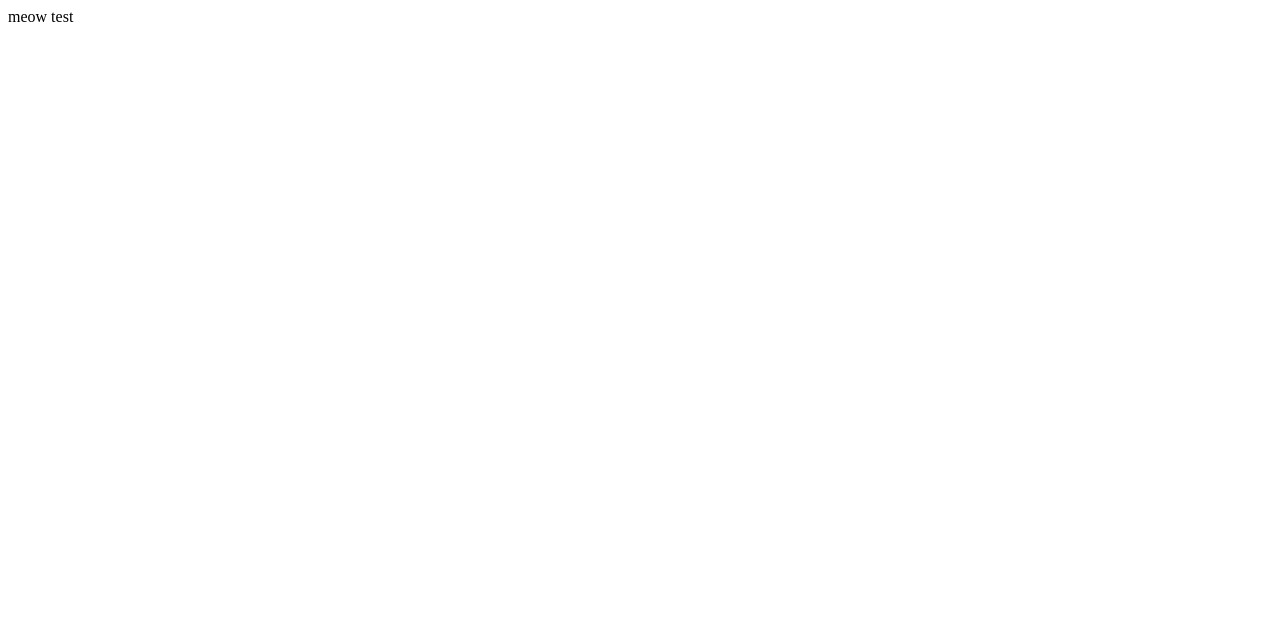
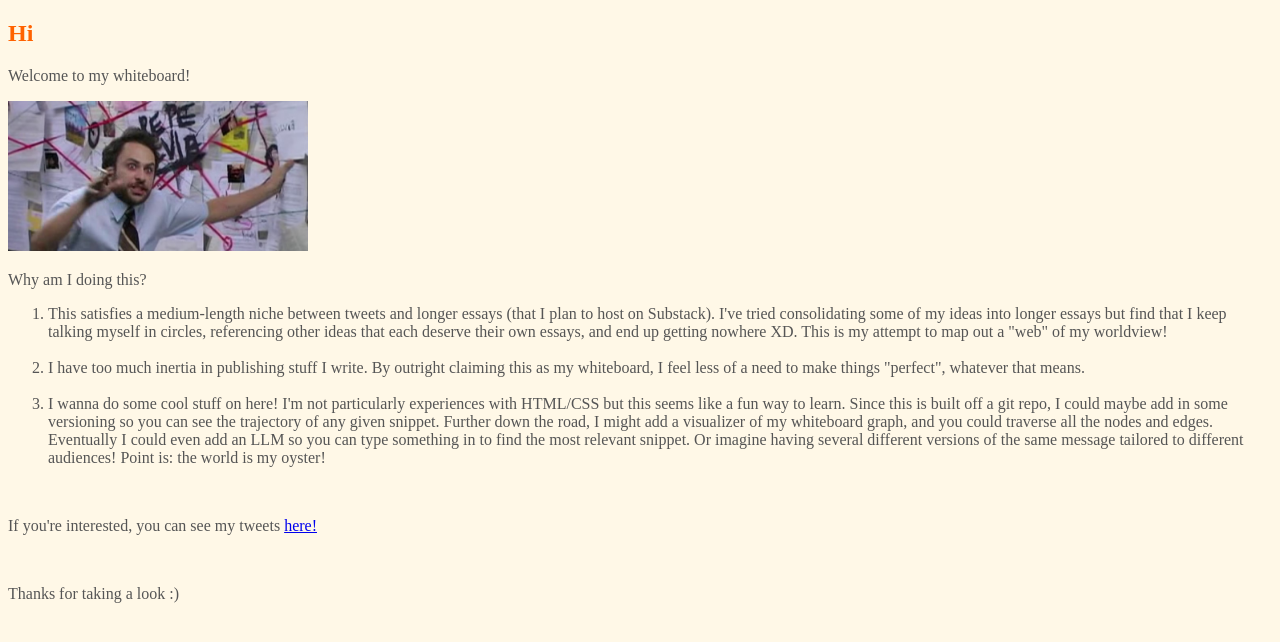
Before and after one commit to latentjuice/latentjuice.github.io, a plain HTML site: page index.html in a window 1280 px wide. Drawn offline with Linux system fonts and the light colour scheme.

Commit message:
set up landing page! wooooo

```diff
--- a/index.html
+++ b/index.html
@@ -1,2 +1,39 @@
-meow
-test
+<!DOCTYPE html>
+<html>
+<head>
+    <style>
+        body {
+            color:#555555;
+            background-color: #fff8e7;
+        }
+
+        h1, h2, h3, h4, h5, h6 {
+            color: rgb(255, 98, 0); /* Blue color for headings */
+        }
+    </style>
+</head>
+<body>
+
+<h2>Hi</h2>
+<p>Welcome to my whiteboard!</p>
+<img src="img/charlie-crazy-map.png" alt="I'm going crazy" style="width:300px;height:150px;">
+<br>
+<p>Why am I doing this?</p>
+<ol>
+    <li>This satisfies a medium-length niche between tweets and longer essays (that I plan to host on Substack). I've tried consolidating some of my ideas into longer essays but find that I keep talking myself in circles, referencing other ideas that each deserve their own essays, and end up getting nowhere XD. This is my attempt to map out a "web" of my worldview!</li>
+    <br>
+    <li>I have too much inertia in publishing stuff I write. By outright claiming this as my whiteboard, I feel less of a need to make things "perfect", whatever that means.</li>
+    <br>
+    <li>I wanna do some cool stuff on here! I'm not particularly experiences with HTML/CSS but this seems like a fun way to learn. Since this is built off a git repo, I could maybe add in some versioning so you can see the trajectory of any given snippet. Further down the road, I might add a visualizer of my whiteboard graph, and you could traverse all the nodes and edges. Eventually I could even add an LLM so you can type something in to find the most relevant snippet. Or imagine having several different versions of the same message tailored to different audiences! Point is: the world is my oyster!</li>
+</ol>
+<br>
+<p>If you're interested, you can see my tweets <a href="https://x.com/latentjuice">here!</a></p>
+<br>
+<p>Thanks for taking a look :)</p>
+
+<!-- add a "guest book" comment section? -->
+
+<!-- <a href="/20241119.html"> link!</a> -->
+
+</body>
+</html>
```
Also changed, not shown: 20221119.html (added, +1 -0 lines), 20241119.html (added, +1 -0 lines), img/charlie-crazy-map.png (added).
